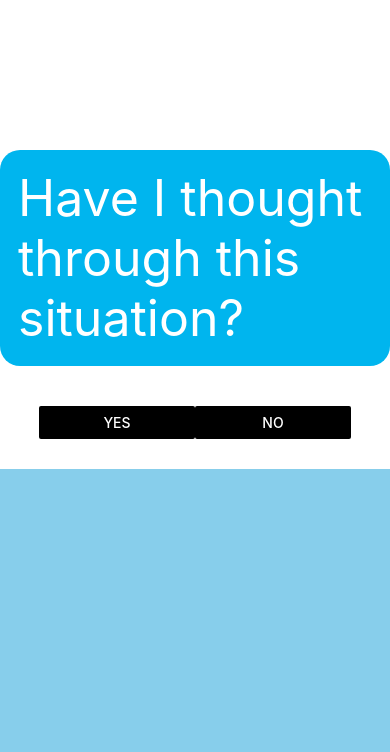
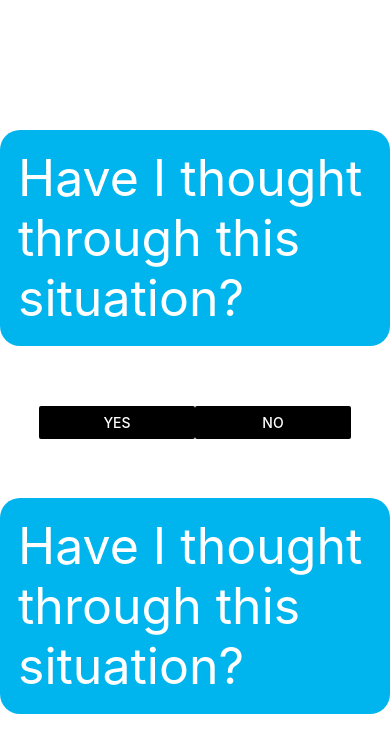
Before and after one commit to drew-sullivan/react_native_EGS_Meetings, a React Native app: screen / in a window 390 px wide. Shown: the top 752 px of the page. Built offline with nearby package versions, Linux system fonts and the light colour scheme.

Commit message:
Abstracted some styling to remove duplication

```diff
--- a/App.js
+++ b/App.js
@@ -1,6 +1,6 @@
 import React, { Component } from 'react';
 import { StyleSheet, Text, View } from 'react-native';
-import Question from './question';
+import TextBubble from './textBubble';
 import { AppButton } from './appButton';
 import { QUESTIONS_AND_ANSWERS, FINAL_ANSWER } from "./shared/questionsAndAnswers";
 
@@ -14,18 +14,18 @@ export default class App extends Component {
 
   render() {
     let text = QUESTIONS_AND_ANSWERS[this.state.currentIndex].question;
-    let ans = QUESTIONS_AND_ANSWERS[this.state.currentIndex].answer;
     return (
-
       <View style={styles.container}>
-        <View style={styles.topContainer}>
-          <Question text={text} />
+        <View style={[styles.centerItems, styles.textBubbleContainer, styles.topContainer]}>
+          <TextBubble text={text}/>
         </View>
-        <View style={styles.buttonContainer}>
+        <View style={[styles.centerItems, styles.buttonContainer]}>
           <AppButton title="Yes" />
           <AppButton title="No" />
         </View>
-        <View style={styles.bottomContainer} />
+        <View style={[styles.centerItems, styles.textBubbleContainer, styles.bottomContainer]}>
+          <TextBubble text={text}/>
+        </View>
       </View>
     );
   }
@@ -35,20 +35,21 @@ const styles = StyleSheet.create({
   container: {
     flex: 1,
   },
-  topContainer: {
-    flex: 4,
-    backgroundColor: 'white',
+  centerItems: {
     justifyContent: 'center',
     alignItems: 'center',
+  },
+  textBubbleContainer: {
+    flex: 4,
+  },
+  topContainer: {
+    paddingTop: 90,
   },
   buttonContainer: {
     flex: 1,
     flexDirection: 'row',
-    justifyContent: 'center',
-    alignItems: 'center',
   },
   bottomContainer: {
-    flex: 4,
-    backgroundColor: 'skyblue'
+    paddingBottom: 90,
   },
 });
--- a/question.js
+++ b/textBubble.js
@@ -1,7 +1,7 @@
 import React, { Component } from "react";
 import { View, Text, StyleSheet } from "react-native";
 
-export default class Question extends Component {
+export default class TextBubble extends Component {
   render() {
     return(
       <Text style={styles.container}>{this.props.text}</Text>
@@ -17,6 +17,5 @@ const styles=StyleSheet.create({
     padding: 18,
     borderRadius: 20,
     overflow: 'hidden',
-    marginTop: 140,
   }
 });
```
